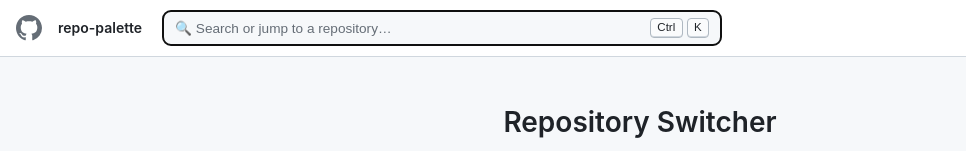
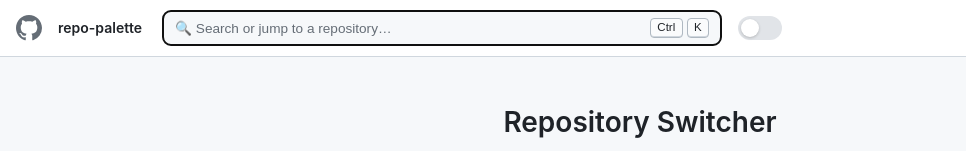
Before and after one commit to polockprog2/repo-palette, a React (Vite) app: page / in a window 1280 px wide. Shown: the top 151 px of the page, without its empty margins (0-966 px from the left). Built offline with nearby package versions, Linux system fonts and the light colour scheme; the HTML template or start-up script is replaced by a standard one.

Commit message:
Add dark mode with system preference and manual toggle

```diff
--- a/src/App.jsx
+++ b/src/App.jsx
@@ -5,6 +5,7 @@ const RESULTS_PER_PAGE = 8
 const DEBOUNCE_MS = 300
 const RECENT_KEY = 'repo-palette:recent'
 const MAX_RECENT = 5
+const THEME_KEY = 'repo-palette:theme'
 
 function loadRecent() {
   try {
@@ -19,6 +20,27 @@ function loadRecent() {
 function saveRecent(recent) {
   try {
     localStorage.setItem(RECENT_KEY, JSON.stringify(recent))
+  } catch {
+    /* storage may be unavailable; the palette still works */
+  }
+}
+
+const prefersDark = () =>
+  window.matchMedia('(prefers-color-scheme: dark)').matches
+
+function loadTheme() {
+  try {
+    const saved = localStorage.getItem(THEME_KEY)
+    if (saved === 'light' || saved === 'dark') return saved
+  } catch {
+    /* fall through to system preference */
+  }
+  return prefersDark() ? 'dark' : 'light'
+}
+
+function saveTheme(theme) {
+  try {
+    localStorage.setItem(THEME_KEY, theme)
   } catch {
     /* storage may be unavailable; the palette still works */
   }
@@ -41,6 +63,17 @@ function Highlight({ text, query }) {
   )
 }
 
+function ThemeToggle({ theme, onToggle }) {
+  return (
+    <button
+      className="theme-toggle"
+      aria-label={theme === 'dark' ? 'Switch to light mode' : 'Switch to dark mode'}
+      title={theme === 'dark' ? 'Switch to light mode' : 'Switch to dark mode'}
+      onClick={onToggle}
+    />
+  )
+}
+
 function openRepo(url, newTab) {
   if (newTab) {
     window.open(url, '_blank', 'noopener')
@@ -52,6 +85,21 @@ function openRepo(url, newTab) {
 export default function App() {
   const triggerRef = useRef(null)
   const [open, setOpen] = useState(false)
+  const [theme, setTheme] = useState(loadTheme)
+
+  useEffect(() => {
+    document.documentElement.setAttribute('data-theme', theme)
+    saveTheme(theme)
+  }, [theme])
+
+  useEffect(() => {
+    const mql = window.matchMedia('(prefers-color-scheme: dark)')
+    function onSystemChange() {
+      setTheme(loadTheme())
+    }
+    mql.addEventListener('change', onSystemChange)
+    return () => mql.removeEventListener('change', onSystemChange)
+  }, [])
 
   useEffect(() => {
     function onKeyDown(e) {
@@ -90,6 +138,7 @@ export default function App() {
             <Shortcut>Ctrl</Shortcut> <Shortcut>K</Shortcut>
           </span>
         </button>
+        <ThemeToggle theme={theme} onToggle={() => setTheme((t) => (t === 'dark' ? 'light' : 'dark'))} />
       </header>
 
       <main className="content">
--- a/src/index.css
+++ b/src/index.css
@@ -16,6 +16,52 @@
   --success-border: #4ac26b;
   --radius: 8px;
   --shadow: 0 16px 32px rgba(31, 35, 40, 0.15);
+  --toggle-bg: #e1e4e8;
+  --toggle-knob: #ffffff;
+}
+
+[data-theme="dark"] {
+  --bg: #0d1117;
+  --panel: #161b22;
+  --border: #30363d;
+  --border-strong: #484f58;
+  --text: #e6edf3;
+  --muted: #8b949e;
+  --accent: #58a6ff;
+  --accent-bg: #1f3a5f;
+  --accent-ring: rgba(88, 166, 255, 0.3);
+  --danger: #f85149;
+  --danger-bg: #3d1f23;
+  --danger-border: #6e3630;
+  --success: #3fb950;
+  --success-bg: #12261e;
+  --success-border: #238636;
+  --shadow: 0 16px 32px rgba(0, 0, 0, 0.4);
+  --toggle-bg: #30363d;
+  --toggle-knob: #e6edf3;
+}
+
+@media (prefers-color-scheme: dark) {
+  :root:not([data-theme="light"]) {
+    --bg: #0d1117;
+    --panel: #161b22;
+    --border: #30363d;
+    --border-strong: #484f58;
+    --text: #e6edf3;
+    --muted: #8b949e;
+    --accent: #58a6ff;
+    --accent-bg: #1f3a5f;
+    --accent-ring: rgba(88, 166, 255, 0.3);
+    --danger: #f85149;
+    --danger-bg: #3d1f23;
+    --danger-border: #6e3630;
+    --success: #3fb950;
+    --success-bg: #12261e;
+    --success-border: #238636;
+    --shadow: 0 16px 32px rgba(0, 0, 0, 0.4);
+    --toggle-bg: #30363d;
+    --toggle-knob: #e6edf3;
+  }
 }
 
 *,
@@ -77,6 +123,40 @@ body {
 
 .trigger:hover {
   border-color: var(--accent);
+}
+
+.theme-toggle {
+  border: none;
+  background: var(--toggle-bg);
+  border-radius: 20px;
+  width: 44px;
+  height: 24px;
+  position: relative;
+  cursor: pointer;
+  flex-shrink: 0;
+  transition: background 0.2s;
+}
+
+.theme-toggle::after {
+  content: "";
+  position: absolute;
+  top: 3px;
+  left: 3px;
+  width: 18px;
+  height: 18px;
+  border-radius: 50%;
+  background: var(--toggle-knob);
+  box-shadow: 0 1px 3px rgba(0,0,0,0.2);
+  transition: transform 0.2s;
+}
+
+[data-theme="dark"] .theme-toggle::after {
+  transform: translateX(20px);
+}
+
+.theme-toggle:focus-visible {
+  outline: 2px solid var(--accent);
+  outline-offset: 2px;
 }
 
 .trigger-hint {
```
